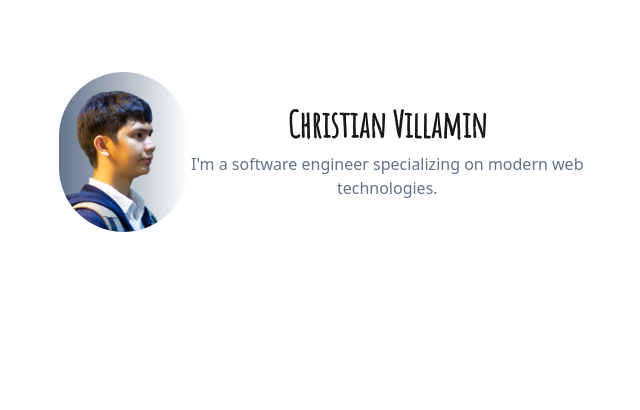
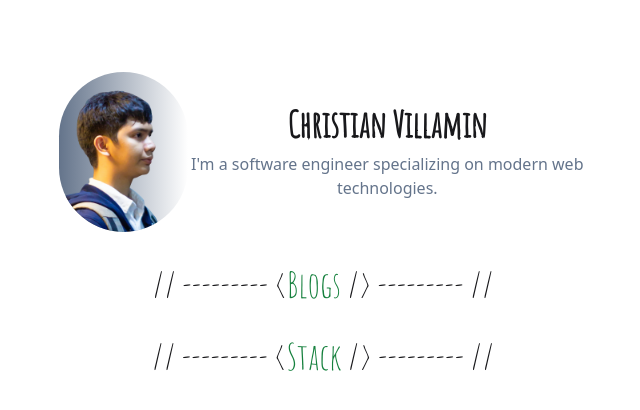
Before and after one commit to codekcv/personal-website, a Next.js app: page / in a window 1280 px wide. Shown: the top 410 px of the page, without its empty margins (317-957 px from the left). Built offline with nearby package versions, Linux system fonts and the light colour scheme.

Commit message:
feat: init blog, stack sections

```diff
--- /dev/null
+++ b/src/pages-main/Home/Blogs.tsx
@@ -0,0 +1,11 @@
+import SectionTitle from "@/components/SectionTitle";
+
+export const Blogs = () => {
+  return (
+    <section className="mt-8">
+      <SectionTitle>Blogs</SectionTitle>
+    </section>
+  );
+};
+
+export default Blogs;
--- a/src/pages-main/Home/Home.tsx
+++ b/src/pages-main/Home/Home.tsx
@@ -1,6 +1,8 @@
 import type { NextPage } from "next";
 import Head from "next/head";
 import Hero from "./Hero";
+import Blogs from "./Blogs";
+import Stack from "./Stack";
 
 const Home: NextPage = () => {
   return (
@@ -11,8 +13,10 @@ const Home: NextPage = () => {
         <link rel="icon" href="/favicon.ico" />
       </Head>
 
-      <section>
+      <section className="max-w-3xl mx-auto">
         <Hero />
+        <Blogs />
+        <Stack />
       </section>
 
       <footer />
--- /dev/null
+++ b/src/pages-main/Home/Stack.tsx
@@ -0,0 +1,11 @@
+import SectionTitle from "@/components/SectionTitle";
+
+export const Stack = () => {
+  return (
+    <section className="mt-8">
+      <SectionTitle>Stack</SectionTitle>
+    </section>
+  );
+};
+
+export default Stack;
```
